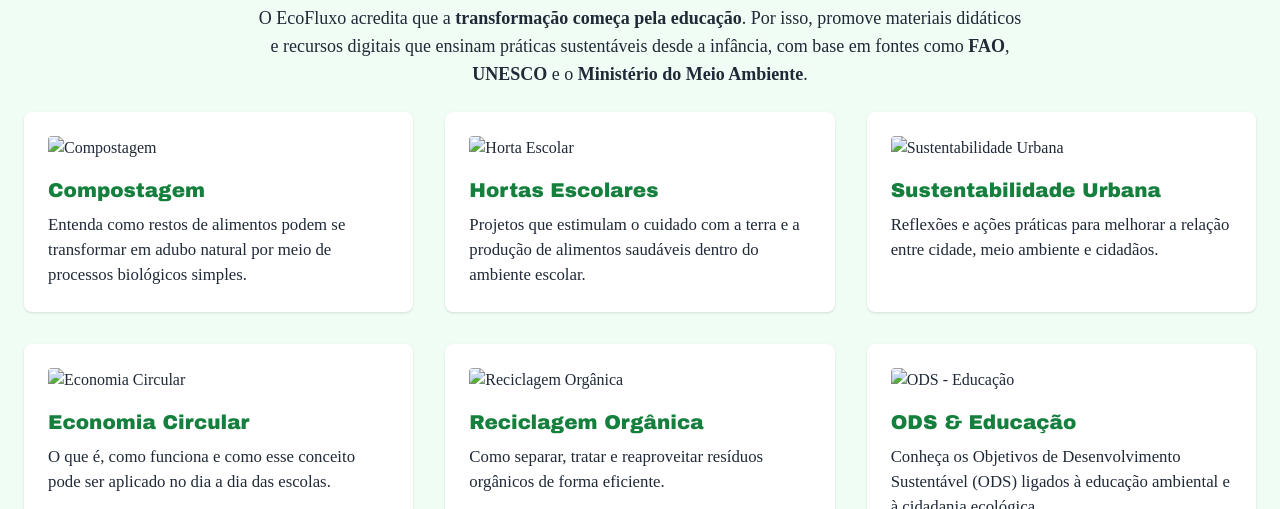
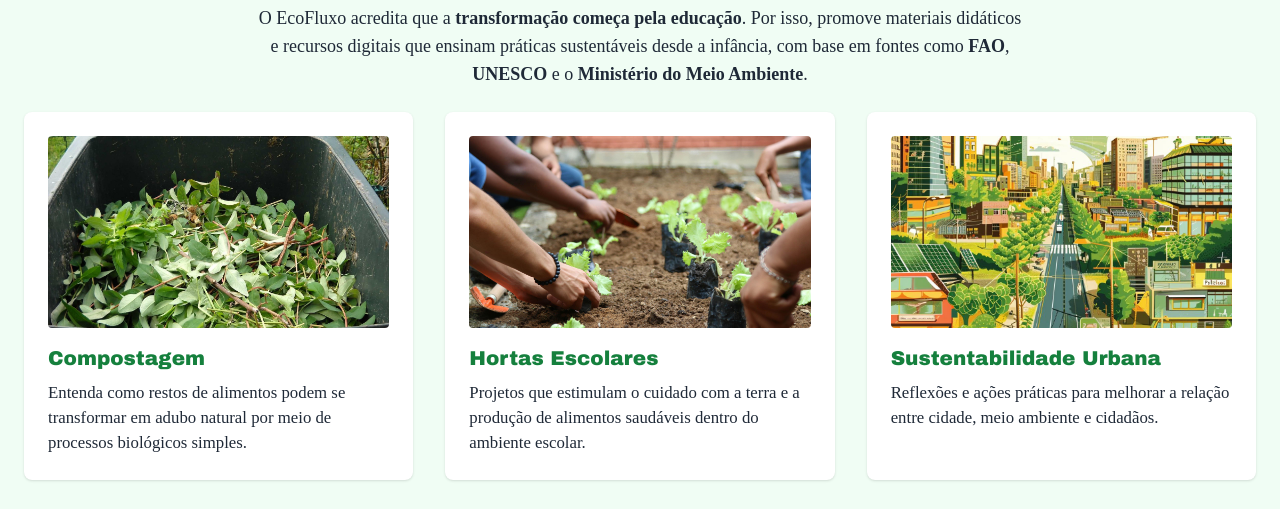
Before and after one commit to Joaquim1402/EcoFluxo, a plain HTML site: page educacao.html in a window 1280 px wide. Shown: the part 280-789 px from the top of the page. Drawn offline with nearby package versions, Linux system fonts and the light colour scheme.

Commit message:
Update educacao.html

```diff
--- a/educacao.html
+++ b/educacao.html
@@ -30,10 +30,11 @@
 
   <!-- Educação Ambiental -->
   <main class="container mx-auto px-6 py-12">
-<div class="text-center mb-8">
-  <img src="logo3.jpg" alt="Logo EcoFluxo"
-       class="mx-auto h-20 w-auto rounded-lg shadow-lg hover:scale-105 transition duration-300">
-</div>
+    <div class="text-center mb-8">
+      <img src="logo3.jpg" alt="Logo EcoFluxo"
+           class="mx-auto h-20 w-auto rounded-lg shadow-lg hover:scale-105 transition duration-300">
+    </div>
+
     <h2 class="text-3xl font-extrabold text-green-700 mb-6 text-center">Educação Ambiental</h2>
 
     <p class="text-lg mb-6 text-center max-w-3xl mx-auto">
@@ -42,32 +43,32 @@
 
     <div class="grid md:grid-cols-2 lg:grid-cols-3 gap-8">
       <div class="bg-white rounded-lg shadow p-6 hover:shadow-lg transition">
-        <img src="img/compostagem.jpg" alt="Compostagem" class="rounded mb-4">
+        <img src="compostagem.jpg" alt="Compostagem" class="rounded mb-4 w-full h-48 object-cover">
         <h3 class="text-xl font-bold text-green-700 mb-2">Compostagem</h3>
         <p>Entenda como restos de alimentos podem se transformar em adubo natural por meio de processos biológicos simples.</p>
       </div>
       <div class="bg-white rounded-lg shadow p-6 hover:shadow-lg transition">
-        <img src="img/horta-escolar.jpg" alt="Horta Escolar" class="rounded mb-4">
+        <img src="horta.jpg" alt="Horta Escolar" class="rounded mb-4 w-full h-48 object-cover">
         <h3 class="text-xl font-bold text-green-700 mb-2">Hortas Escolares</h3>
         <p>Projetos que estimulam o cuidado com a terra e a produção de alimentos saudáveis dentro do ambiente escolar.</p>
       </div>
       <div class="bg-white rounded-lg shadow p-6 hover:shadow-lg transition">
-        <img src="img/sustentabilidade.jpg" alt="Sustentabilidade Urbana" class="rounded mb-4">
+        <img src="Sustentabilidade Urbana.jpeg" alt="Sustentabilidade Urbana" class="rounded mb-4 w-full h-48 object-cover">
         <h3 class="text-xl font-bold text-green-700 mb-2">Sustentabilidade Urbana</h3>
         <p>Reflexões e ações práticas para melhorar a relação entre cidade, meio ambiente e cidadãos.</p>
       </div>
       <div class="bg-white rounded-lg shadow p-6 hover:shadow-lg transition">
-        <img src="img/economia-circular.jpg" alt="Economia Circular" class="rounded mb-4">
+        <img src="economia circular.png" alt="Economia Circular" class="rounded mb-4 w-full h-48 object-cover">
         <h3 class="text-xl font-bold text-green-700 mb-2">Economia Circular</h3>
         <p>O que é, como funciona e como esse conceito pode ser aplicado no dia a dia das escolas.</p>
       </div>
       <div class="bg-white rounded-lg shadow p-6 hover:shadow-lg transition">
-        <img src="img/reciclagem.jpg" alt="Reciclagem Orgânica" class="rounded mb-4">
+        <img src="Reciclagem Orgânica.jpg" alt="Reciclagem Orgânica" class="rounded mb-4 w-full h-48 object-cover">
         <h3 class="text-xl font-bold text-green-700 mb-2">Reciclagem Orgânica</h3>
         <p>Como separar, tratar e reaproveitar resíduos orgânicos de forma eficiente.</p>
       </div>
       <div class="bg-white rounded-lg shadow p-6 hover:shadow-lg transition">
-        <img src="img/ods.jpg" alt="ODS - Educação" class="rounded mb-4">
+        <img src="ods.jpg" alt="ODS - Educação" class="rounded mb-4 w-full h-48 object-cover">
         <h3 class="text-xl font-bold text-green-700 mb-2">ODS & Educação</h3>
         <p>Conheça os Objetivos de Desenvolvimento Sustentável (ODS) ligados à educação ambiental e à cidadania ecológica.</p>
       </div>
```
